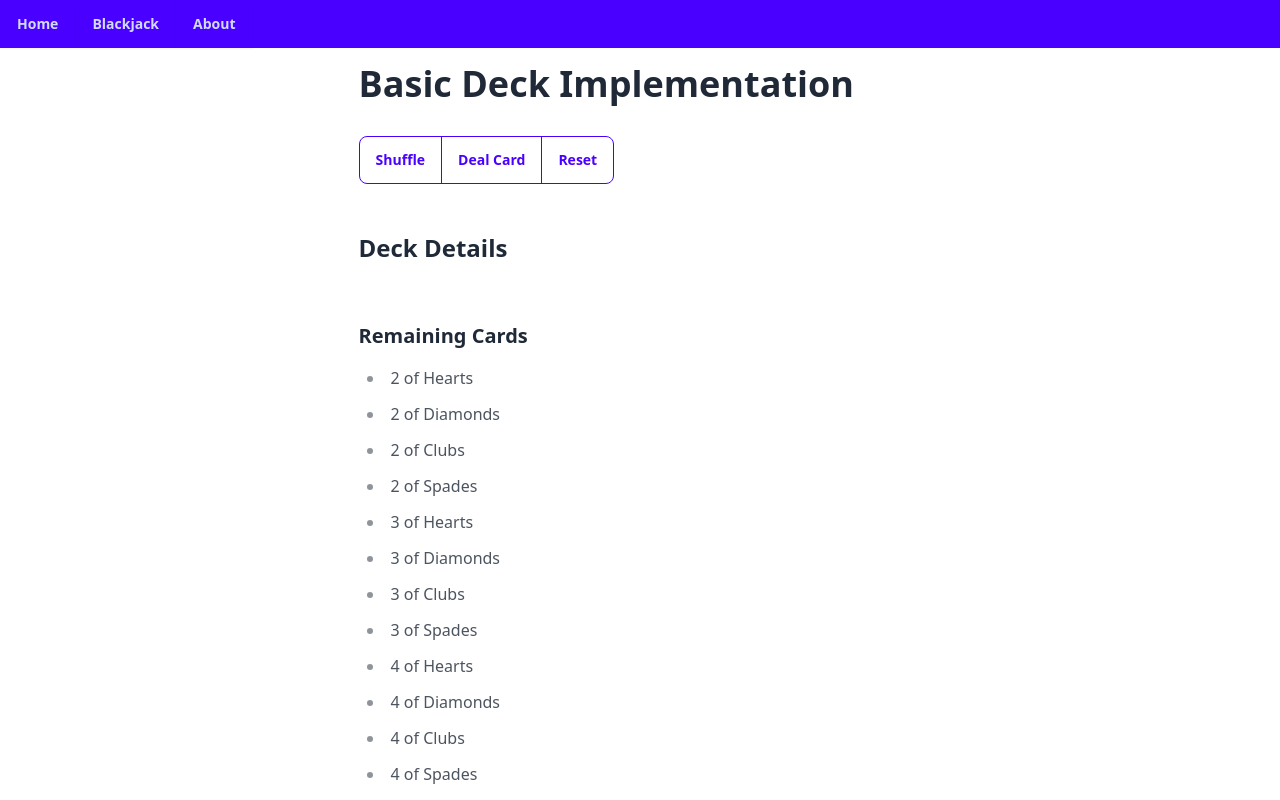
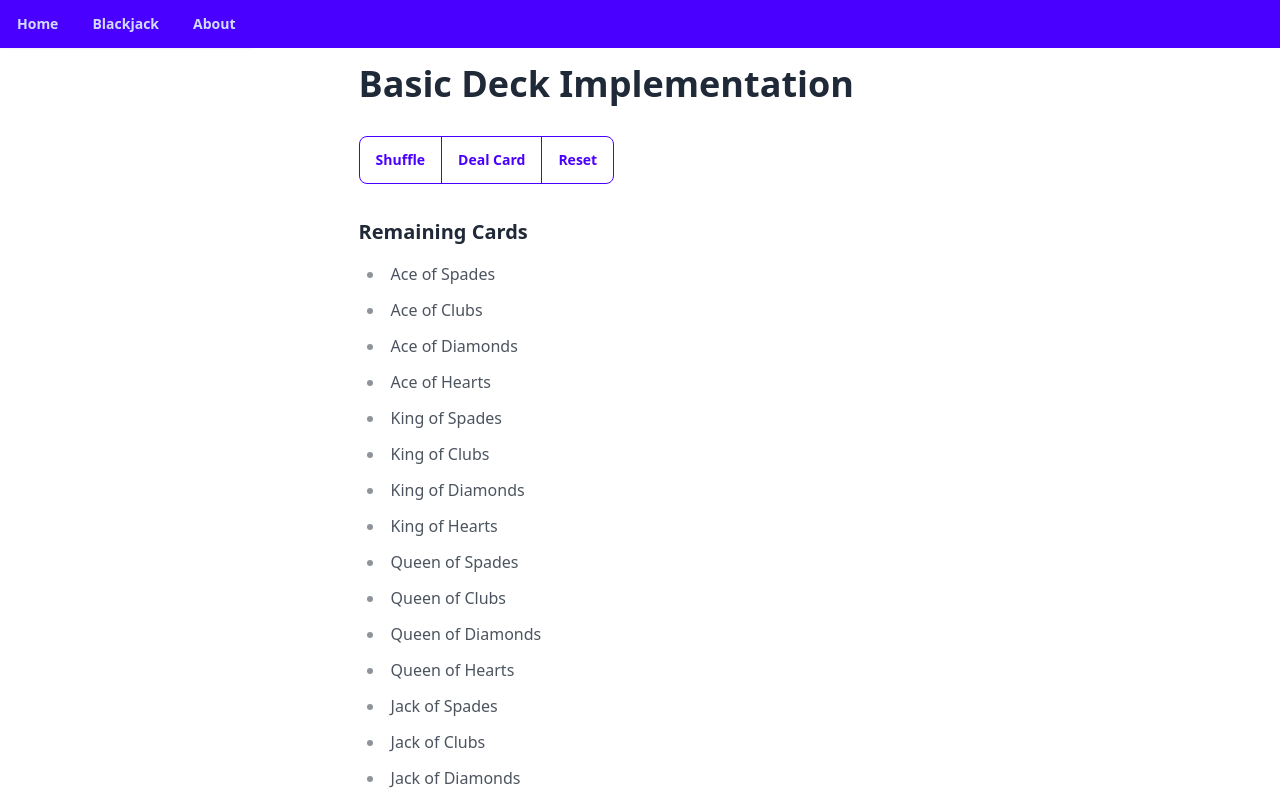
Before and after one commit to bhanna1693/blackjack, a Vue app: page / in a window 1280 px wide. Shown: the top 800 px of the page. Built offline with nearby package versions, Linux system fonts and the light colour scheme.

Commit message:
reverse remaining cards for UX

```diff
--- a/src/views/HomeView.vue
+++ b/src/views/HomeView.vue
@@ -8,6 +8,8 @@ const deck = ref<Deck>(new Deck())
 const lastCardDealt = computed(() =>
   deck.value.dealtCards.length ? deck.value.dealtCards[0] : undefined
 )
+
+const remainingCards = computed(() => [...deck.value.cards].reverse())
 
 function dealCard() {
   deck.value.dealCard()
@@ -29,15 +31,11 @@ function dealCard() {
     </button>
   </div>
 
-  <div class="grid grid-cols-1 sm:grid-cols-2 gap-4">
-    <div class="col-span-2">
-      <h2>Deck Details</h2>
-
   <div class="grid grid-cols-2 gap-4">
     <div>
       <h3>Remaining Cards</h3>
       <ul>
-            <li v-for="card of deck.cards" :key="card.id">
+        <li v-for="card of remainingCards" :key="card.id">
           {{ card.fullName }}
         </li>
       </ul>
@@ -57,6 +55,4 @@ function dealCard() {
       <template v-else>No card dealt</template>
     </div>
   </div>
-    </div>
-  </div>
 </template>
```
Lines whose indentation alone changed are shown as unchanged.
